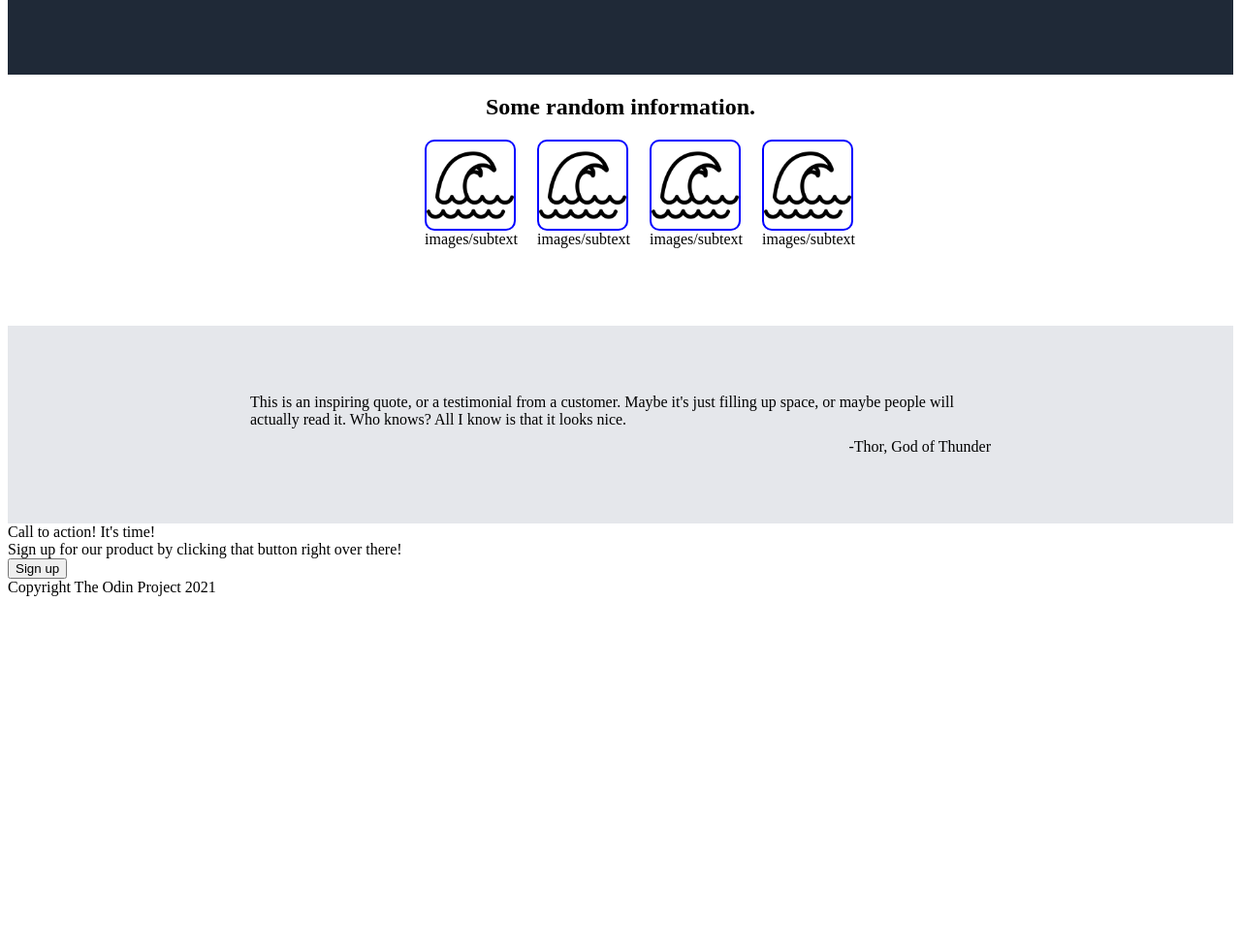
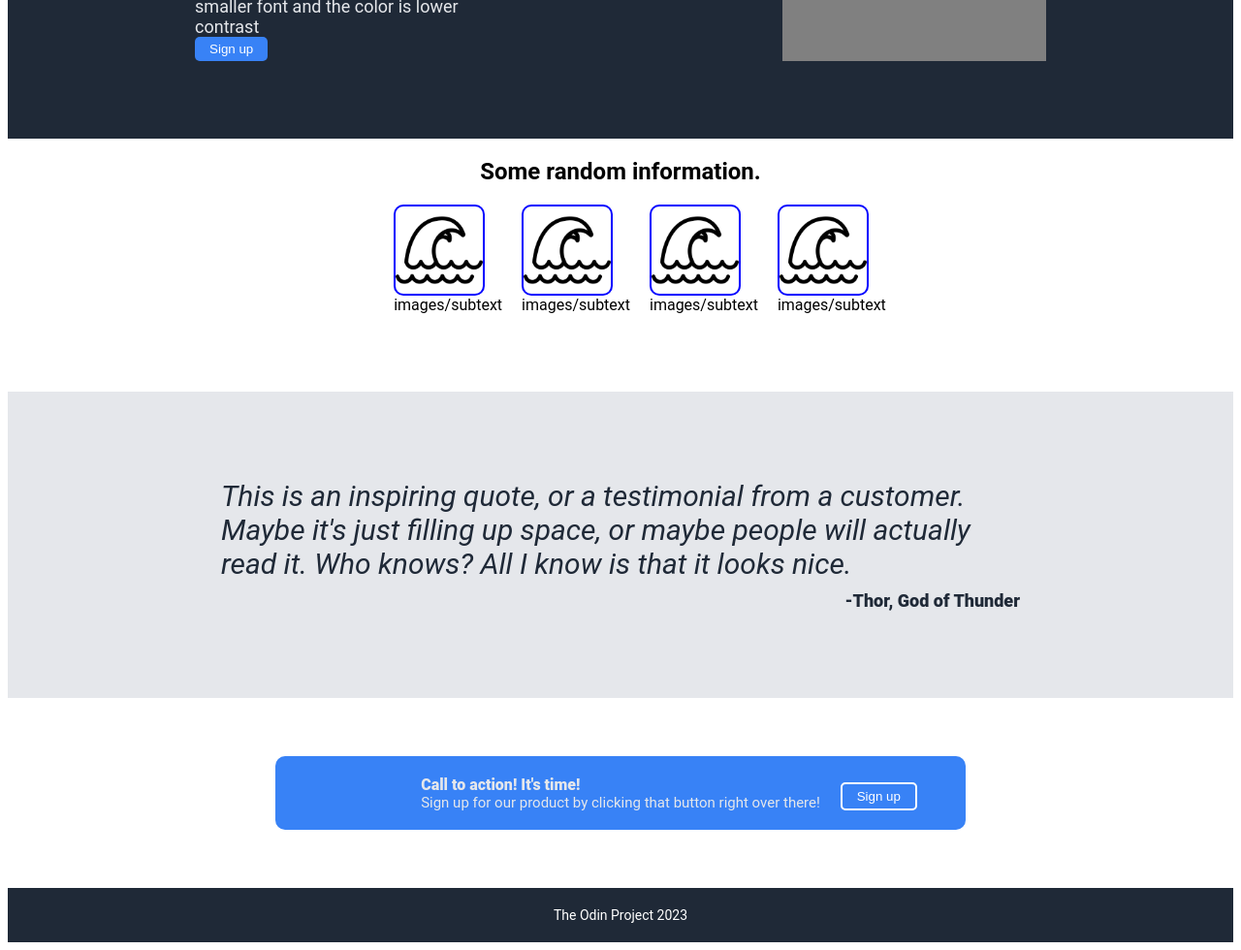
Before and after one commit to blueberryhan/odin-landing-page, a plain HTML site: page index.html in a window 1280 px wide. Shown: the part 258-1238 px from the top of the page at 97% size. Before the commit the page ends 881 px from the top, so only its background shows below. Drawn offline with Linux system fonts and the light colour scheme.

Commit message:
complete HTML layout and CSS styling draft

```diff
--- a/index.html
+++ b/index.html
@@ -23,7 +23,7 @@
       <div class="hero-desc">
         <h1>This website is awesome</h1>
         <p>This website has some subtext that goes here under the main title. It's a smaller font and the color is lower contrast</p>
-        <button>Sign up</button>
+        <button class="top-button">Sign up</button>
       </div>
       <div class="image">Image placeholder</div>
     </div>
@@ -39,19 +39,21 @@
   </div>
   <div class="quote">
     <p>
-      This is an inspiring quote, or a testimonial from a customer. Maybe it's just filling up space, or maybe people will actually read it. Who knows? All I know is that it looks nice.
+      <em>This is an inspiring quote, or a testimonial from a customer. Maybe it's just filling up space, or maybe people will actually read it. Who knows? All I know is that it looks nice.</em>
     </p>
     <p class="thor">-Thor, God of Thunder</p>
   </div>
-  <div>
+  <div class="bottom-block">
+  <div class="sign-up">
     <div>
       Call to action! It's time!
     </div>
-    <div>
+    <p>
       Sign up for our product by clicking that button right over there!
-    </div>
-    <button>Sign up</button>
+    </p>
+    <button class="sign-up-bottom">Sign up</button>
   </div>
-  <div class="footer">Copyright The Odin Project 2021</div>
+  </div>
+  <div class="footer">The Odin Project 2023</div>
 </body>
 </html>
--- a/styles.css
+++ b/styles.css
@@ -1,6 +1,7 @@
 body {
   display: flex;
   flex-direction: column;
+  font-family: roboto, sans-serif;
 }
 
 .hero {
@@ -8,19 +9,31 @@ body {
   color: #f9faf8;
 }
 
+.top-button {
+  background-color: #3882f6;
+  color: white;
+  border-radius: 5px;
+  border: none;
+  padding: 5px 15px;
+}
+
 .header {
   display: flex;
   justify-content: space-around;
+  margin-top: 20px;
 }
 
 .header-links {
   display: flex;
   gap: 10px;
   list-style-type: none;
+  font-size: 18px;
+  color: #e5e7eb;
 }
 
 .logo {
-
+  font-size: 24px;
+  color: #f9faf8;
 }
 
 .hero-content {
@@ -32,6 +45,11 @@ body {
 .hero-desc {
   width: 300px;
   gap: 2px;
+}
+
+.hero-desc p {
+  font-size: 18px;
+  color: #e5e7eb;
 }
 
 .image {
@@ -76,9 +94,58 @@ li img {
   align-self: center;
   gap: 10px;
   background-color: #e5e7eb;
-  padding: 70px 250px;
+  padding: 90px 220px;
+  font-size: 30px;
+  color: #1f2937;
 }
 
 .thor {
   align-self: flex-end;
+  font-size: 18px;
+  font-weight: 800;
 }
+
+.bottom-block {
+  margin: 60px;
+  display: flex;
+  justify-content: center;
+  align-items: center;
+}
+
+.sign-up {
+  display: flex;
+  flex-direction: column;
+  background-color: #3882f6;
+  border-radius: 10px;
+  color: #e5e7eb;
+  padding: 20px 150px;
+}
+
+.sign-up div {
+  font-weight: 800;
+}
+
+.sign-up p {
+  font-size: 15px;
+}
+
+.sign-up-bottom {
+  align-self: end;
+  background-color: #3882f6;
+  border: 2px solid white;
+  border-radius: 5px;
+  color: white;
+  padding: 5px 15px;
+  margin-top: -30px;
+  margin-right: -100px;
+}
+
+.footer {
+  display: flex;
+  justify-content: center;
+  align-items: center;
+  background-color: #1f2937;
+  color: white;
+  padding: 20px;
+  font-size: 14px;
+}
```
